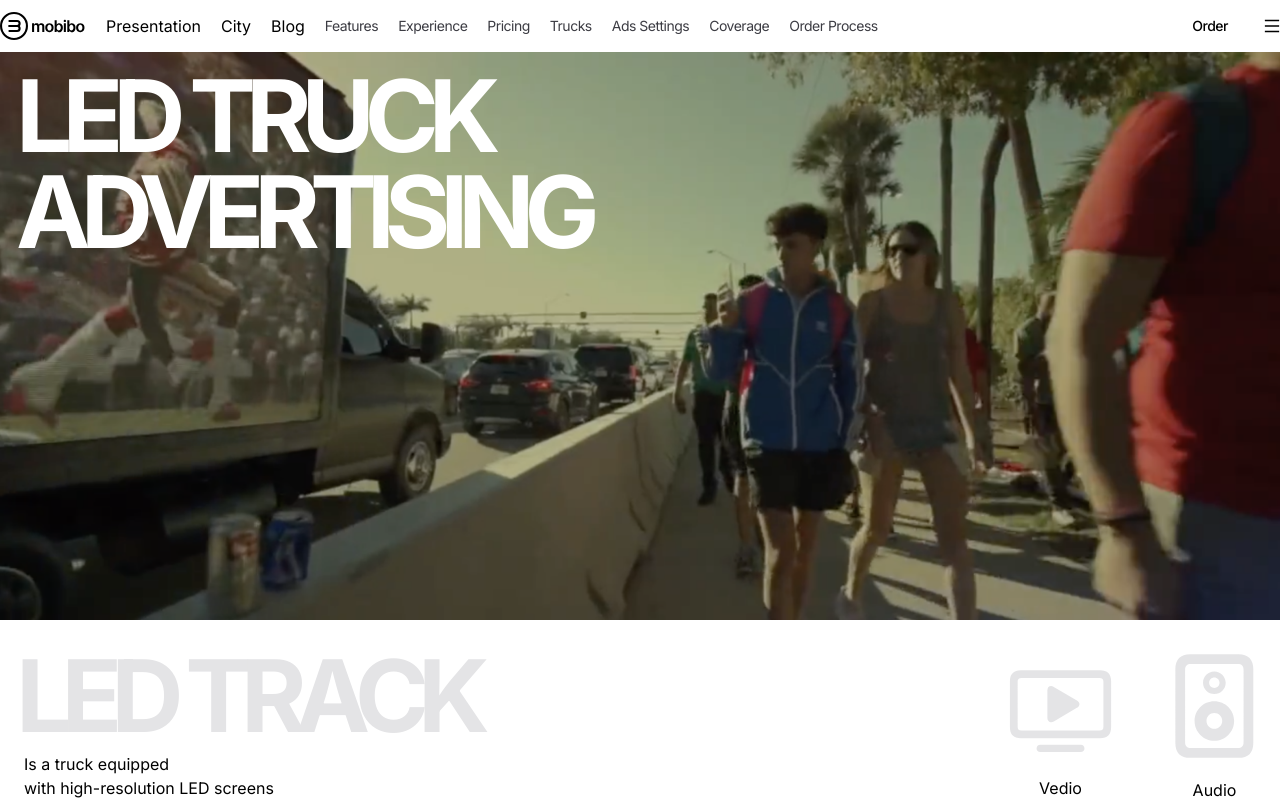
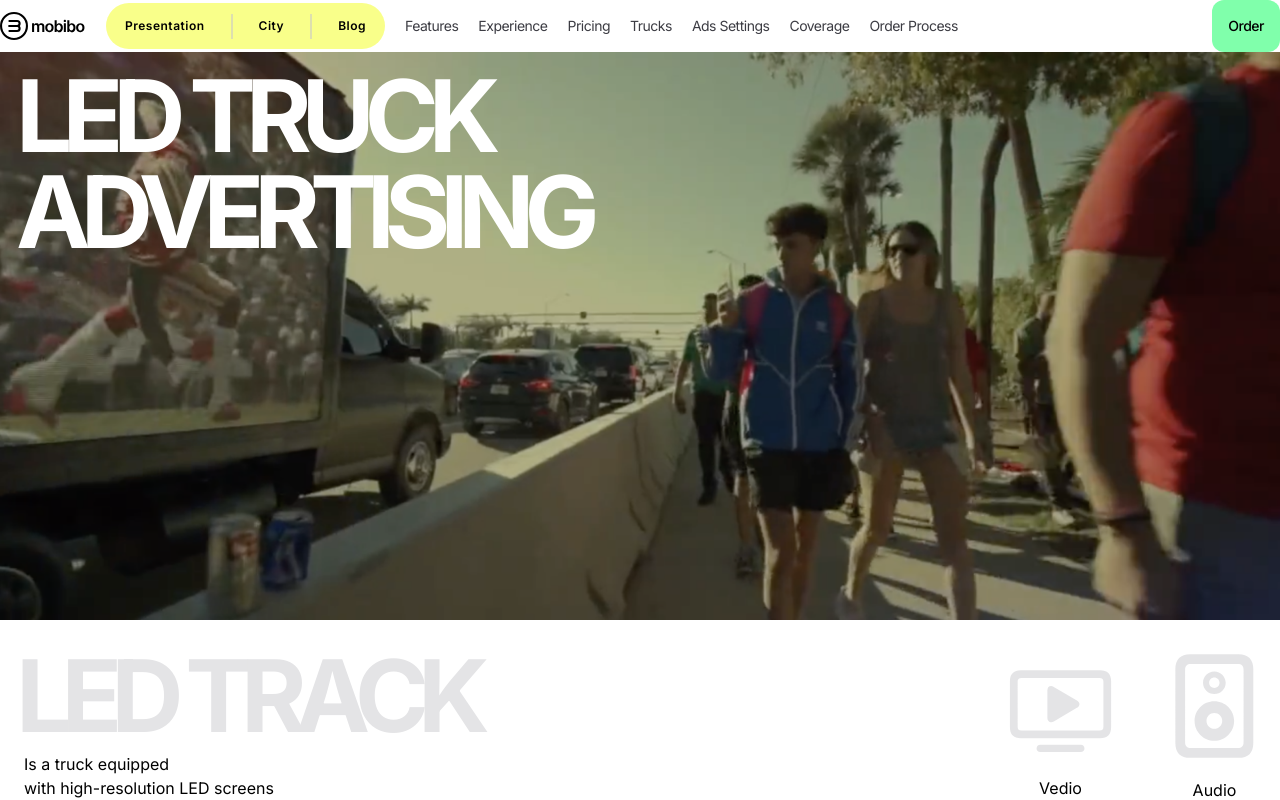
Before and after one commit to arhamimran221/Mobibo_App, a Next.js app: page / in a window 1280 px wide. Shown: the top 800 px of the page. Built offline with nearby package versions, Linux system fonts and the light colour scheme.

Commit message:
update navbarfixed

```diff
--- a/src/Components/Header/Header.jsx
+++ b/src/Components/Header/Header.jsx
@@ -19,45 +19,45 @@ const Header = () => {
           </div>
 
           {isOpen && (
-            <div className="flex flex-col lg:hidden absolute bg-[#fff] w-[100%] top-[59px] left-[0px] py-[20px] border-b-[1px] border-[#000]">
- <div className="flex justify-between items-center gap-[10px] bg-[#F9FF8A] rounded-full p-1 w-[90%] m-auto">
-            <div className="rounded-full hover:bg-[#A57BFF] "><button className='text-[12px] font-inter leading-[16px] tracking-[0.05px] font-600 px-4 py-2 hover:text-[#ffff]'>Presentation</button></div>
-            <div className="border-[1px] border-[#dddfaf] h-[25px]"></div>
-            <div className="rounded-full hover:bg-[#A57BFF] "><button className='text-[12px] font-inter leading-[16px] tracking-[0.05px] font-600 px-4 py-2 hover:text-[#ffff]'>City</button></div>
-            <div className="border-[1px] border-[#dddfaf] h-[25px]"></div>
-            <div className="rounded-full hover:bg-[#A57BFF] "><button className='text-[12px] font-inter leading-[16px] tracking-[0.05px] font-600 px-4 py-2 hover:text-[#ffff]'>Blog</button></div>
+            <div className="mobile-menu">
+            <div className="tab-buttons-mobile">
+            <div className="tab-btn-mobile"><button className=''>Presentation</button></div>
+            <div className="border-tabs-mobile"></div>
+            <div className="tab-btn-mobile"><button className=''>City</button></div>
+            <div className="border-tabs-mobile"></div>
+            <div className="tab-btn-mobile"><button className=''>Blog</button></div>
           </div>
-               <div className="flex flex-col justify-between items-center list-none gap-[20px] mt-[20px]">
-            <li className='font-inter font-[400] tracking-[-0.5px] leading-[16px] text-[14px] cursor-pointer text-[#3C3C43] hover:text-[#000000]'>Features</li>
-            <li className='font-inter font-[400] tracking-[-0.5px] leading-[16px] text-[14px] cursor-pointer text-[#3C3C43] hover:text-[#000000]'>Experience</li>
-            <li className='font-inter font-[400] tracking-[-0.5px] leading-[16px] text-[14px] cursor-pointer text-[#3C3C43] hover:text-[#000000]'>Pricing</li>
-            <li className='font-inter font-[400] tracking-[-0.5px] leading-[16px] text-[14px] cursor-pointer text-[#3C3C43] hover:text-[#000000]'>Trucks</li>
-            <li className='font-inter font-[400] tracking-[-0.5px] leading-[16px] text-[14px] cursor-pointer text-[#3C3C43] hover:text-[#000000]'>Ads Settings</li>
-            <li className='font-inter font-[400] tracking-[-0.5px] leading-[16px] text-[14px] cursor-pointer text-[#3C3C43] hover:text-[#000000]'>Coverage</li>
-            <li className='font-inter font-[400] tracking-[-0.5px] leading-[16px] text-[14px] cursor-pointer text-[#3C3C43] hover:text-[#000000]'>Order Process</li>
+          <div className="navlinks-mobile">
+            <li className=''>Features</li>
+            <li className=''>Experience</li>
+            <li className=''>Pricing</li>
+            <li className=''>Trucks</li>
+            <li className=''>Ads Settings</li>
+            <li className=''>Coverage</li>
+            <li className=''>Order Process</li>
           </div>
             </div>
           )}
-          <div className="hidden lg:flex justify-between items-center gap-[10px] bg-[#F9FF8A] rounded-full p-1">
-            <div className="rounded-full hover:bg-[#A57BFF] "><button className='text-[12px] font-inter leading-[16px] tracking-[0.05px] font-600 px-4 py-2 hover:text-[#ffff]'>Presentation</button></div>
-            <div className="border-[1px] border-[#dddfaf] h-[25px]"></div>
-            <div className="rounded-full hover:bg-[#A57BFF] "><button className='text-[12px] font-inter leading-[16px] tracking-[0.05px] font-600 px-4 py-2 hover:text-[#ffff]'>City</button></div>
-            <div className="border-[1px] border-[#dddfaf] h-[25px]"></div>
-            <div className="rounded-full hover:bg-[#A57BFF] "><button className='text-[12px] font-inter leading-[16px] tracking-[0.05px] font-600 px-4 py-2 hover:text-[#ffff]'>Blog</button></div>
+          <div className="tab-buttons">
+            <div className="tab-btn"><button className=''>Presentation</button></div>
+            <div className="border-tabs"></div>
+            <div className="tab-btn"><button className=''>City</button></div>
+            <div className="border-tabs"></div>
+            <div className="tab-btn"><button className=''>Blog</button></div>
           </div>
-          <div className="hidden lg:flex justify-between items-center list-none gap-[20px]">
-            <li className='font-inter font-[400] tracking-[-0.5px] leading-[16px] text-[14px] cursor-pointer text-[#3C3C43] hover:text-[#000000]'>Features</li>
-            <li className='font-inter font-[400] tracking-[-0.5px] leading-[16px] text-[14px] cursor-pointer text-[#3C3C43] hover:text-[#000000]'>Experience</li>
-            <li className='font-inter font-[400] tracking-[-0.5px] leading-[16px] text-[14px] cursor-pointer text-[#3C3C43] hover:text-[#000000]'>Pricing</li>
-            <li className='font-inter font-[400] tracking-[-0.5px] leading-[16px] text-[14px] cursor-pointer text-[#3C3C43] hover:text-[#000000]'>Trucks</li>
-            <li className='font-inter font-[400] tracking-[-0.5px] leading-[16px] text-[14px] cursor-pointer text-[#3C3C43] hover:text-[#000000]'>Ads Settings</li>
-            <li className='font-inter font-[400] tracking-[-0.5px] leading-[16px] text-[14px] cursor-pointer text-[#3C3C43] hover:text-[#000000]'>Coverage</li>
-            <li className='font-inter font-[400] tracking-[-0.5px] leading-[16px] text-[14px] cursor-pointer text-[#3C3C43] hover:text-[#000000]'>Order Process</li>
+          <div className="navlinks">
+            <li className=''>Features</li>
+            <li className=''>Experience</li>
+            <li className=''>Pricing</li>
+            <li className=''>Trucks</li>
+            <li className=''>Ads Settings</li>
+            <li className=''>Coverage</li>
+            <li className=''>Order Process</li>
           </div>
         </div>
         <div className="flex gap-[20px]">
-          <button className='p-4 rounded-lg hover:text-[#80FFAB] font-inter font-[500] text-[14px] leading-[20px] tracking-[-0.5px] bg-[#80FFAB] rounded-[12px]	hover:border-[1px] hover:border-[#80FFAB] hover:bg-[#fff]'>Order</button>
-          <button onClick={() => setIsOpen(!isOpen)} className="md:hidden">
+          <button className=' order-button'>Order</button>
+          <button onClick={() => setIsOpen(!isOpen)} className="menu-toggle">
             {isOpen? <CloseOutlined/> : <MenuOutlined/>}
           </button>
         </div>
--- a/src/app/globals.css
+++ b/src/app/globals.css
@@ -16,10 +16,137 @@
 .gaming-console{
   background-image: url(../Assests/GamingConsoleImage.png);
 }
+
+.tab-buttons{
+  display: flex;
+  justify-content: space-between;
+  align-items: center;
+  gap: 10px;
+  background: #F9FF8A;
+  border-radius: 1.75em;
+  padding: 3px;
+}
+.tab-buttons-mobile{
+  display: flex;
+  justify-content: space-between;
+  align-items: center;
+  gap: 10px;
+  background: #F9FF8A;
+  border-radius: 1.75em;
+  padding: 3px;
+  width: 70%;
+  margin: 0px auto;
+}
+.tab-btn:hover{
+  border-radius: 1.75em;
+  background-color: #A57BFF;
+  color: #ffff;
+}
+.tab-btn button{
+  font-size: 12px;
+  line-height: 16px;
+  letter-spacing: 0.5px;
+  font-weight: 600;
+  padding: 0.75rem 1rem;
+  font-family: "Inter", sans-serif;
+
+}
+.tab-btn-mobile button{
+  font-size: 12px;
+  line-height: 16px;
+  letter-spacing: 0.5px;
+  font-weight: 600;
+  padding: 0.75rem 1rem;
+  font-family: "Inter", sans-serif;
+}
+.tab-btn-mobile button:hover{
+  border-radius: 1.75em;
+  background-color: #A57BFF;
+  color: #ffff;
+}
+.border-tabs{
+  border: 1px solid #dddfaf;
+  height: 25px;
+}
+.mobile-menu{
+  display: flex;
+  flex-direction: column;
+  position: absolute;
+  background: #ffff;
+  width: 100%;
+  top: 59px;
+  left: 0px;
+  padding: 20px 0px;
+  border-bottom: 1px solid #000;
+}
+
+.navlinks{
+  list-style: none;
+  display: flex;
+  justify-content: space-between;
+  align-items: center;
+  gap: 20px;
+  cursor: pointer;
+}
+.navlinks-mobile{
+  list-style: none;
+  display: flex;
+  flex-direction: column;
+  margin-top: 20px;
+  justify-content: space-between;
+  align-items: center;
+  gap: 20px;
+}
+.navlinks-mobile li{
+  font-family: "Inter", sans-serif;
+  font-weight: 400;
+  letter-spacing: -0.5px;
+  line-height: 16px;
+  font-size: 14px;
+  cursor: pointer;
+  color: #3C3C43;
+}
+.navlinks li{
+  font-family: "Inter", sans-serif;
+  font-weight: 400;
+  letter-spacing: -0.5px;
+  line-height: 16px;
+  font-size: 14px;
+  cursor: pointer;
+  color: #3C3C43;
+}
+.navlinks li:hover{
+  color: #000000;
+}
+.order-button{
+  padding: 1rem;
+  font-family: "Inter", sans-serif;
+  font-weight: 500;
+  font-size: 14px;
+  line-height: 20px;
+  letter-spacing: -0.5px;
+  background: #80FFAB;
+  border-radius: 12px;
+}
+.order-button:hover {
+   color: #80FFAB;
+   border: 1px solid #80FFAB;
+   background-color: #fff;
+   transition: all 0.5s;
+}
+.menu-toggle{
+  display: none;
+}
 @media screen and (max-width:580px) {
 .hero-banner{
   height: 200px;
-
+  border-radius: 1rem;
+}
+.menu-toggle{
+  display: block;
+}
+.tab-buttons,.navlinks{
+  display: none;
 }
 .gaming-console {
   background-size: contain;
```
